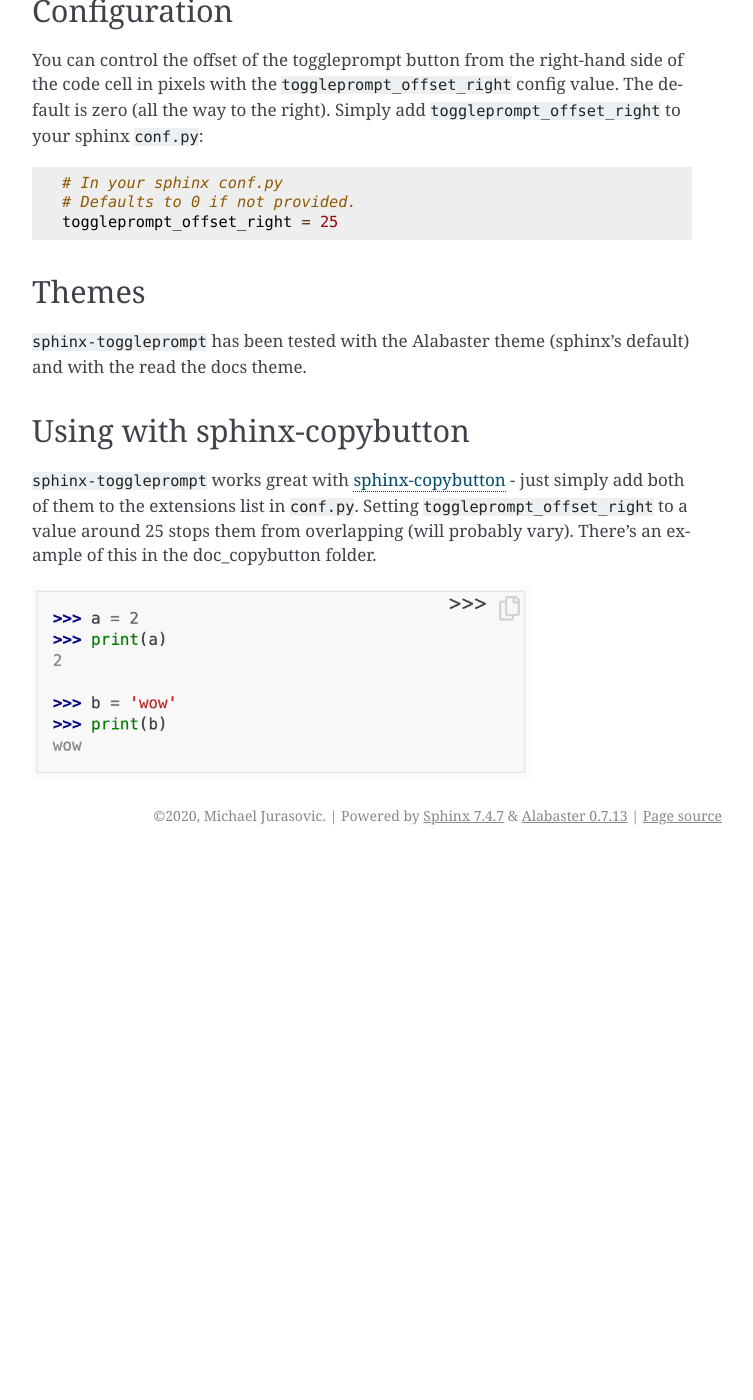
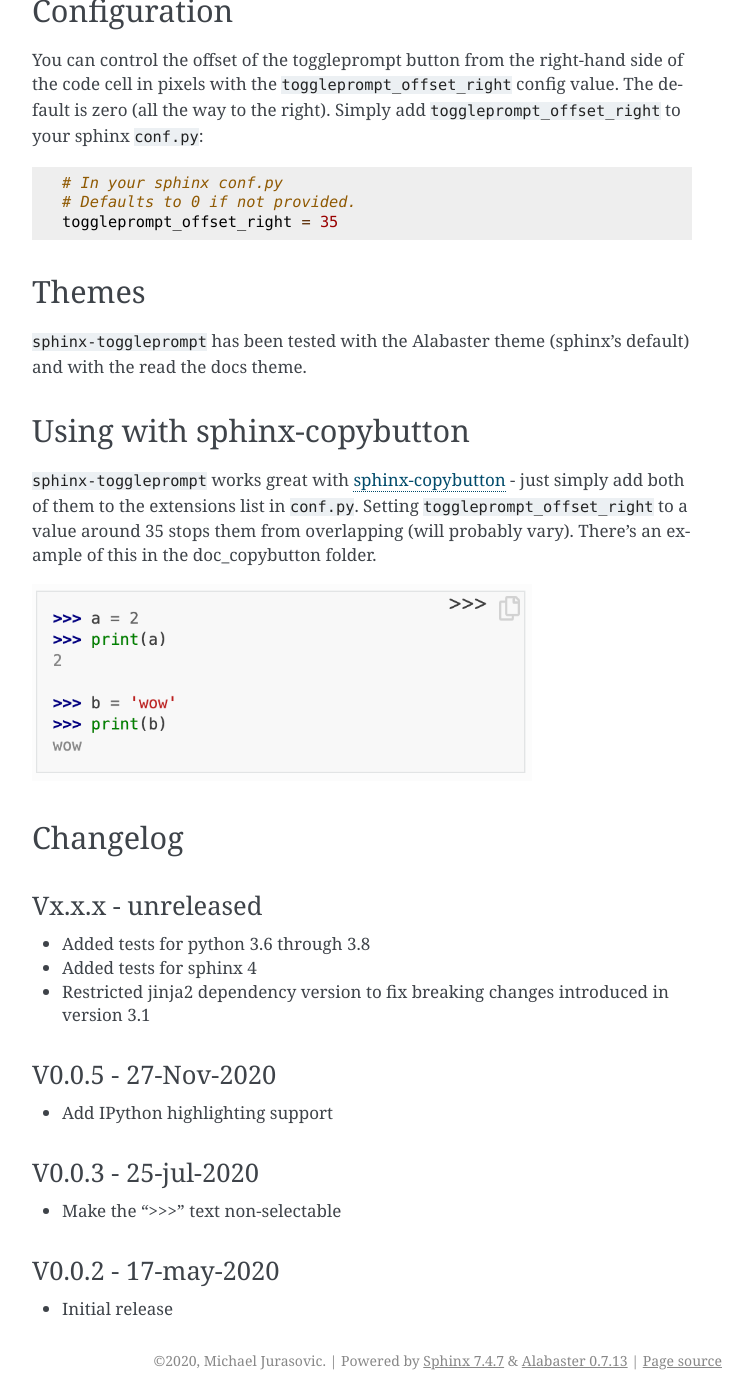
Before and after one commit to jurasofish/sphinx-toggleprompt, a Sphinx documentation site: the page built from doc/index.rst, in a window 1280 px wide and 1400 px high, scrolled down 1695 px. Shown: the whole window, without its empty margins (388-1141 px from the left). Built offline with Sphinx 7.4.7, drawn with Linux system fonts in a browser that asks for light colours; before the commit the page ends 2550 px from its top, so only the background shows below that; some of the changed text lies outside the part shown.

Commit message:
Maintenance (#12)
* explicit strings in yaml

* explicit ubuntu-18.04

* fail-fast: false

* limit sphinx to <3.1 https://github.com/sphinx-doc/sphinx/issues/10291

* bump sphinx versions

* bump python versions

* exclude  py 3.10 + sphinx 3.5.4

* Update requirements.txt

* don't double zip artifacts

* artifact filename

* adjust recommended value for toggleprompt_offset_right

the copybutton extension has updated its styles

* try ubuntu-20.04

* retroactive changelog

* Revert "Update requirements.txt"

This reverts commit 01888ac1293a7ed9e1d943ee6cc3870692662c66.

* update changelog

* rejig rtd

* rejig ci

* Update README.md

* Update CHANGELOG.md

```diff
--- a/doc/conf.py
+++ b/doc/conf.py
@@ -62,4 +62,4 @@ html_theme = 'alabaster'
 # so a file named "default.css" will overwrite the builtin "default.css".
 html_static_path = ['_static']
 
-# toggleprompt_offset_right = 25
+# toggleprompt_offset_right = 35
--- a/doc/index.rst
+++ b/doc/index.rst
@@ -116,7 +116,7 @@ Simply add ``toggleprompt_offset_right`` to your sphinx ``conf.py``:
 
     # In your sphinx conf.py
     # Defaults to 0 if not provided.
-    toggleprompt_offset_right = 25
+    toggleprompt_offset_right = 35
 
 
 Themes
@@ -132,9 +132,38 @@ Using with sphinx-copybutton
 ``sphinx-toggleprompt`` works great with `sphinx-copybutton
 <https://github.com/executablebooks/sphinx-copybutton>`_ - just simply
 add both of them to the extensions list in ``conf.py``.
-Setting ``toggleprompt_offset_right`` to a value around 25 stops them
+Setting ``toggleprompt_offset_right`` to a value around 35 stops them
 from overlapping (will probably vary).
 There's an example of this in the doc_copybutton folder.
 
 .. image:: _static/with_copybutton.png
    :width: 500px
+
+
+Changelog
+================================
+
+Vx.x.x - unreleased
+-----------------------
+
+- Added tests for python 3.6 through 3.8
+- Added tests for sphinx 4
+- Restricted jinja2 dependency version to fix breaking changes introduced in version 3.1
+
+
+V0.0.5 - 27-Nov-2020
+-----------------------
+
+- Add IPython highlighting support
+
+
+V0.0.3 - 25-jul-2020
+-----------------------
+
+- Make the ">>>" text non-selectable
+
+
+V0.0.2 - 17-may-2020
+-----------------------
+
+- Initial release
--- a/setup.py
+++ b/setup.py
@@ -28,6 +28,7 @@ setup(
     package_data={'sphinx_toggleprompt': ['_static/toggleprompt.js_t']},
     classifiers=["License :: OSI Approved :: MIT License"],
     install_requires=[
-        "sphinx>=1.8"
+        "sphinx>=1.8",
+        "jinja2<3.1",  # https://github.com/sphinx-doc/sphinx/issues/10291
     ]
 )
```
Also changed, not shown: CHANGELOG.md (added, +3 -0 lines), README.md (+2 -2 lines), doc/requirements.txt (+2 -5 lines), .readthedocs.yml, 3 other files.
